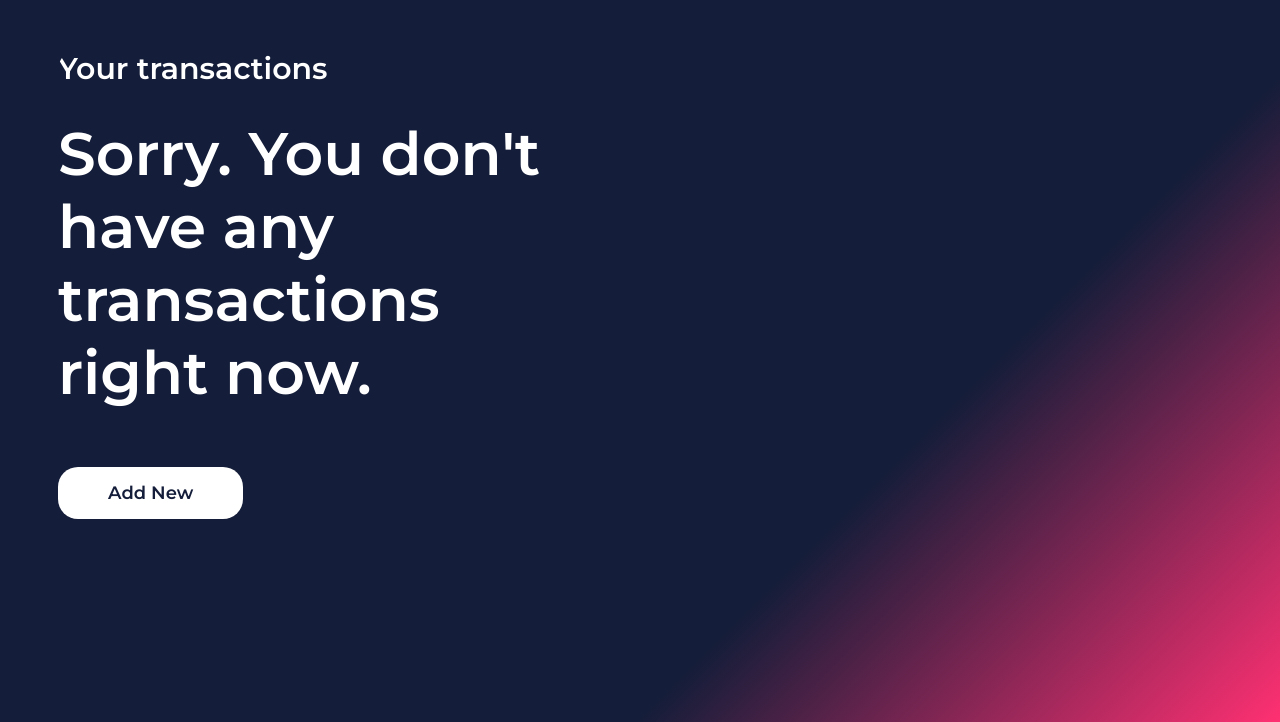
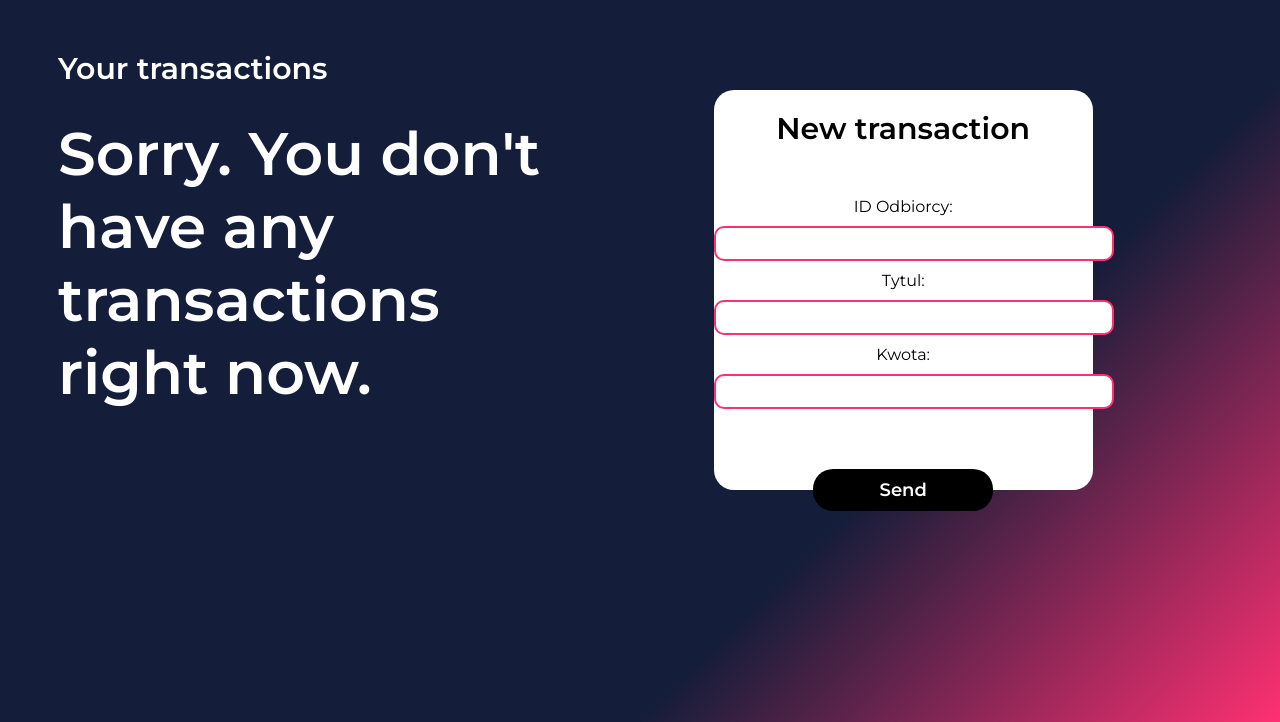
Before and after one commit to sirekpiotr/NGB, a PHP site: page /ngb_add_transaction.php in a window 1280 px wide. Shown: the part 78-800 px from the top of the page. Run offline with PHP 8.4, Linux system fonts and the light colour scheme; the visitor is signed in with stand-in values (Sample User, id 1); data that the repository does not hold is empty.

Commit message:
Add files via upload
Poprawki

```diff
--- a/ngb_add_transaction.css
+++ b/ngb_add_transaction.css
@@ -62,7 +62,6 @@ a.add_transaction_button:hover {
   float: left;
   height: 80vh;
   width: 40%;
-  border-radius: 20px;
   margin-top: 50px;
   margin-left: 50px;
   margin-right: 80px;
@@ -70,6 +69,30 @@ a.add_transaction_button:hover {
   font-size: 60px;
   font-weight: 600;
   color: white;
+}
+
+#right {
+  font-family: 'Montserrat', sans-serif;
+  border-radius: 20px;
+  margin-top: 90px;
+  margin-left: 70px;
+  margin-right: 80px;
+  float: left;
+  height: 50vh;
+  width: 30%;
+  color: black;
+  background-color: white;
+}
+
+#right_header {
+	font-size: 30px;
+ margin-top: 20px;
+   font-weight: 600;
+  font-family: 'Montserrat', sans-serif;
+}
+
+#new_trans_form {
+	margin-top: 50px;
 }
 
 #left::-webkit-scrollbar {
@@ -122,11 +145,11 @@ a.add_transaction_button:hover {
 }
 
 input[type=text], input[type=number] {
-  margin-left: 10px;
+  border: 2px solid rgba(255,49,114,1);
   margin-top: 10px;
-  border-radius: 20px;
-  width: 300px;
-  border: none;
+  margin-bottom: 10px;
+  border-radius: 10px;
+  width: 400px;
   height: 35px;
   padding-left: 7px;
   font-size: 15px;
@@ -135,17 +158,21 @@ input[type=text], input[type=number] {
 }
 
 input[type=submit] {
-  font-size: 14px;
+	 font-family: 'Montserrat', sans-serif;
+  margin-top: 50px;
+  text-decoration: none;
+  border: none;
+  border-radius: 20px;
+	color: white;
+	font-weight: 400;
+	font-size: 18px;
+  padding-top: 10px;
+  padding-bottom: 10px;
+  padding-right: 50px;
+  padding-left: 50px;
+   background-color: black;
   font-weight: 600;
-  font-family: 'Montserrat', sans-serif;
-  margin-top: 40px;
-  margin-left: 350px;
-  width: 150px;
-  height: 40px;
-  background-color: white;
-  color: black;
-  border-radius: 20px;
-  border: none;
+  width: 180px;
 }
 
 input[type=number]::-webkit-inner-spin-button, input[type=number]::-webkit-outer-spin-button {
--- a/ngb_add_transaction.php
+++ b/ngb_add_transaction.php
@@ -62,13 +62,26 @@
               echo "</div>";
             }
           }
-
-          //echo "<center><a href='#' class='add_transaction_button'>Add New</a></center>";
       } else {
           echo "Sorry. You don't have any transactions right now. <br> <br>";
-          echo "<a href='#' class='add_transaction_button'>Add New</a>";
       }
     ?>
   </div>
+  <div id="right">
+	<center><div id="right_header">New transaction</div>
+	<div id="new_trans_form">
+		<form method="POST" action="ngb_add_new_transaction.php">
+			ID Odbiorcy: <br>
+			<input type='text' name='id_odbiorcy'> <br>
+			Tytul: <br>
+			<input type='text' name='tytul'> <br>
+			Kwota: <br>
+			<input type='number' step="any" name='kwota'> <br>
+
+			<input type="submit" value="Send">
+		</form>
+	</div>
+	</center>
+  </div>
 </body>
 </html>
--- a/ngb_profile_panel.php
+++ b/ngb_profile_panel.php
@@ -5,6 +5,12 @@
 
 		if($_SESSION['log'] != true) {
 			header('location: ngb_login.php');
+		}
+
+		$user_id = $_SESSION['user_id'];
+
+		if(isSet($_SESSION['log']) && $_SESSION['log'] == true) {
+			$zapytanie_o_saldo = "SELECT saldo FROM uzytkownik WHERE user_id = $user_id";
 		}
 ?>
 
```
Also changed, not shown: ngb_add_new_transaction.php (added, +32 -0 lines).
